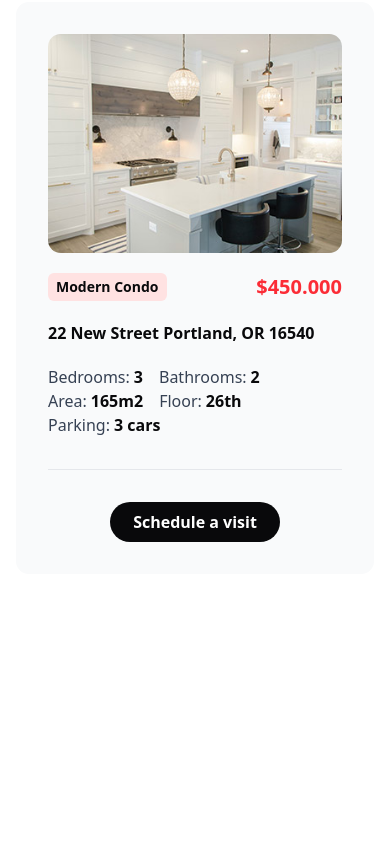
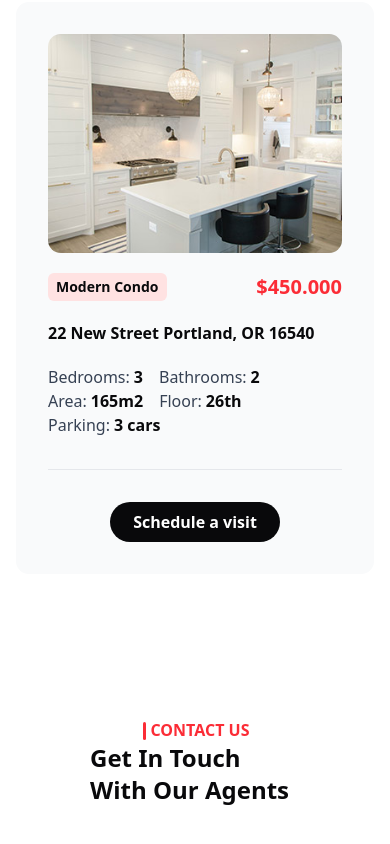
Before and after one commit to Nikkihosseini/Villa-agency, a React (Vite) app: page / in a window 390 px wide. Shown: the part 6564-7408 px from the top of the page. Before the commit the page ends 7186 px from the top, so only its background shows below. Built offline with nearby package versions, Linux system fonts and the light colour scheme.

Commit message:
create Contact Us

```diff
--- a/src/App.jsx
+++ b/src/App.jsx
@@ -5,6 +5,8 @@ import Featured from './Components/Home/Featured/Featured.jsx'
 import VideoView from './Components/Home/VideoView/VideoView.jsx'
 import BestDeal from './Components/Home/BestDeal/BestDeal.jsx'
 import Properties from './Components/Home/Properties/Properties.jsx'
+import ContactUs from './Components/Home/contactus/ContactUs.jsx'
+
 
 export default function App() {
 
@@ -16,6 +18,7 @@ export default function App() {
      <VideoView/>
      <BestDeal/>
      <Properties/>
+     <ContactUs/>
     </>
   )
 }
--- /dev/null
+++ b/src/Components/Home/contactus/ContactUs.jsx
@@ -0,0 +1,19 @@
+import '../../../index.css'
+
+export default function ContactUs(){
+    return(
+        <>
+           <div>
+                <div className='hidden md:flex'>
+                    <img src="./public/images/image/contact/contact-bg.jpg" alt="contact-bg"/>
+                </div>
+                <div className='container mx-auto px-4 xl:px-20 py-12 md:py-26 my-12 md:my-26'>
+                <div className='flex flex-col items-center'>
+                        <h4 className='line-before text-red-500 relative font-bold uppercase ml-2.5 xl:mb-4'>Contact Us</h4>
+                        <h3 className='text-zinc-950 md:text-white font-bold text-2xl md:text-4xl md:leading-15 w-[210px] md:w-[350px] 2xl:w-[450px]'>Get In Touch With Our Agents</h3>
+                    </div>
+                </div>
+            </div>
+        </>
+    )
+}
```
Also changed, not shown: index.html (line endings or trailing spaces).
